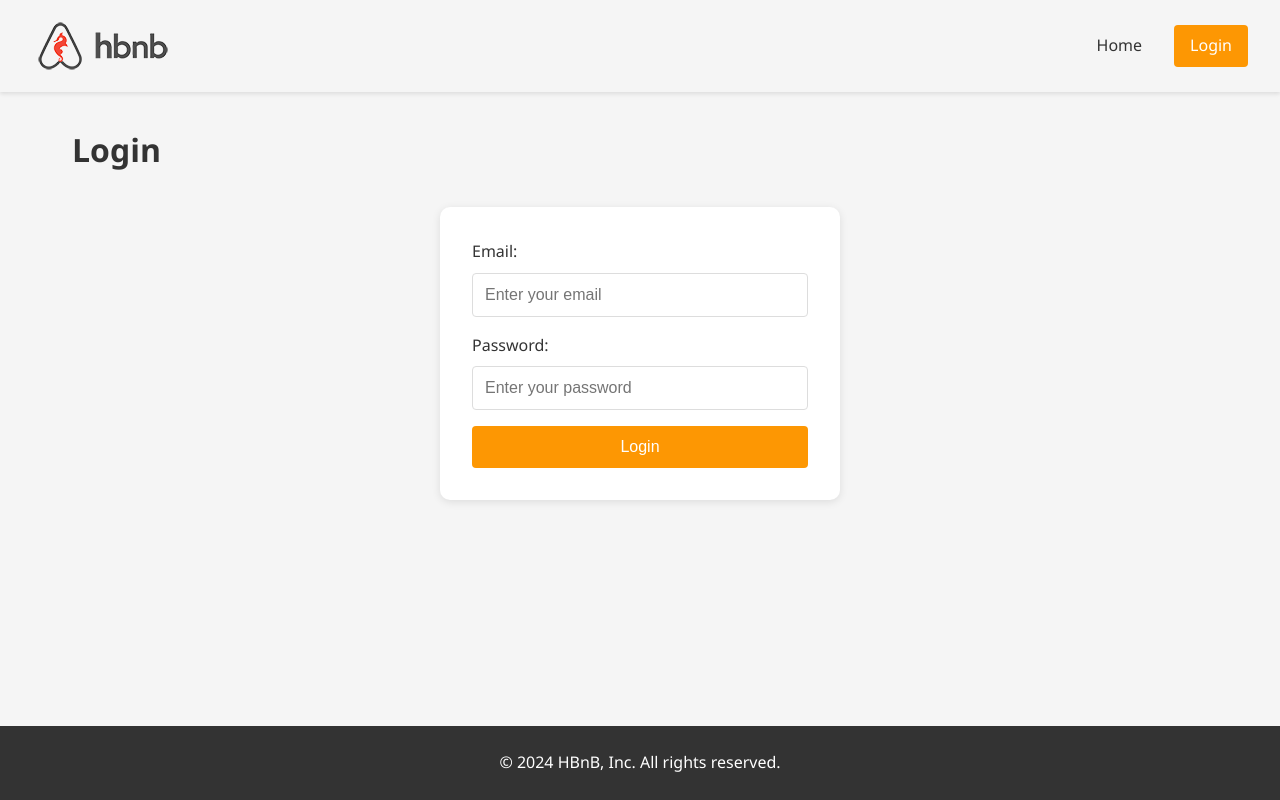
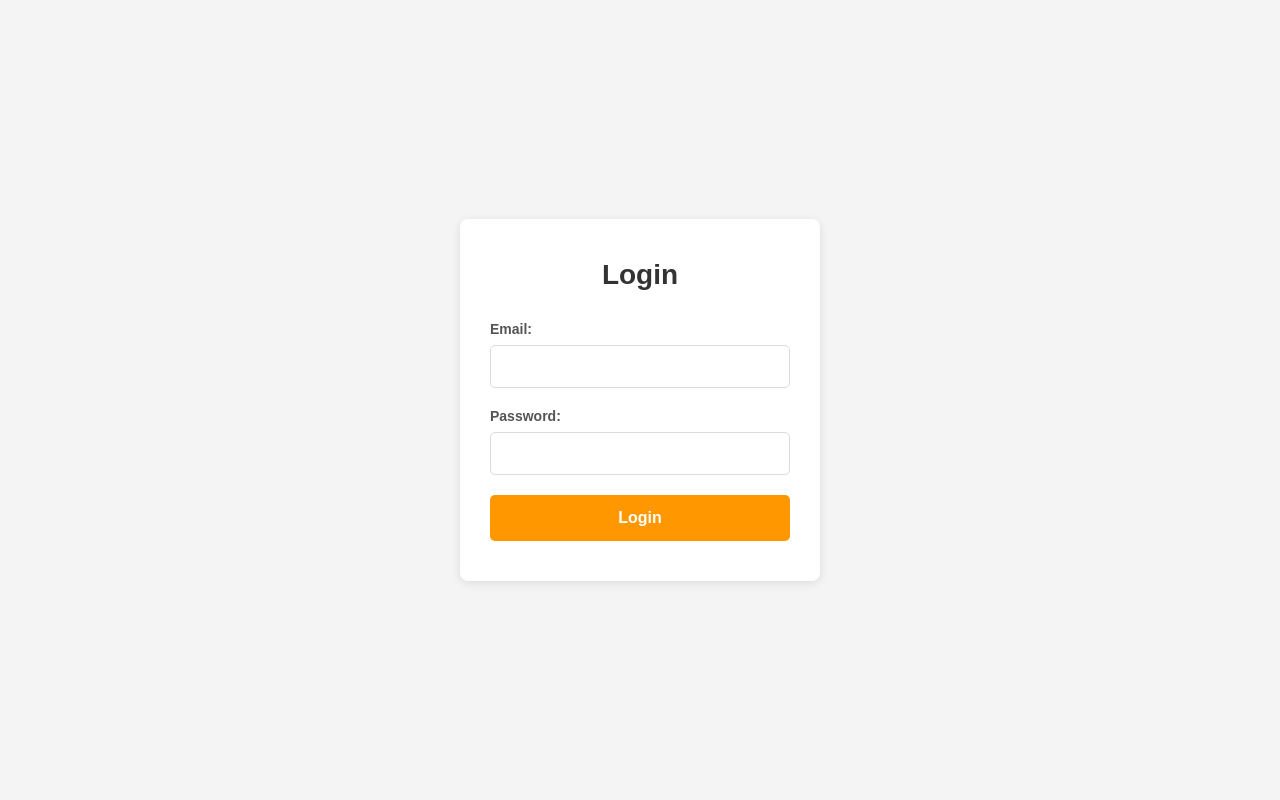
Before and after one commit to Gerdia0117/holbertonschool-hbnb, a plain HTML site: page part4/frontend/login.html in a window 1280 px wide. Drawn offline with Linux system fonts and the light colour scheme.

Commit message:
log.in to match the designated designe

```diff
--- a/part4/frontend/login.html
+++ b/part4/frontend/login.html
@@ -3,37 +3,101 @@
 <head>
     <meta charset="UTF-8">
     <meta name="viewport" content="width=device-width, initial-scale=1.0">
-    <title>HBnB - Login</title>
+    <title>Login</title>
     <link rel="icon" href="images/icon.png" type="image/png">
-    <link rel="stylesheet" href="styles.css">
+    <style>
+        * {
+            margin: 0;
+            padding: 0;
+            box-sizing: border-box;
+        }
+
+        body {
+            font-family: Arial, Helvetica, sans-serif;
+            background: #f4f4f4;
+            display: flex;
+            justify-content: center;
+            align-items: center;
+            min-height: 100vh;
+        }
+
+        main {
+            width: 100%;
+            max-width: 400px;
+            padding: 20px;
+        }
+
+        form {
+            background: white;
+            padding: 40px 30px;
+            border-radius: 8px;
+            box-shadow: 0 2px 10px rgba(0, 0, 0, 0.1);
+        }
+
+        h2 {
+            text-align: center;
+            margin-bottom: 30px;
+            font-size: 28px;
+            color: #333;
+        }
+
+        label {
+            display: block;
+            margin-bottom: 8px;
+            font-weight: 600;
+            color: #555;
+            font-size: 14px;
+        }
+
+        input {
+            width: 100%;
+            padding: 12px;
+            margin-bottom: 20px;
+            border: 1px solid #dcdcdc;
+            border-radius: 5px;
+            font-size: 15px;
+        }
+
+        input:focus {
+            outline: none;
+            border-color: #ff9800;
+        }
+
+        button {
+            width: 100%;
+            padding: 14px;
+            background: #ff9800;
+            color: white;
+            border: none;
+            border-radius: 5px;
+            font-size: 16px;
+            font-weight: 600;
+            cursor: pointer;
+        }
+
+        button:hover {
+            background: #e68a00;
+        }
+
+        button:disabled {
+            background: #ccc;
+            cursor: not-allowed;
+        }
+    </style>
 </head>
 <body>
-    <header>
-        <img src="images/logo.png" alt="HBnB Logo" class="logo">
-        <nav>
-            <a href="index.html">Home</a>
-            <a href="login.html" class="login-button">Login</a>
-        </nav>
-    </header>
-
     <main>
-        <h1>Login</h1>
-
         <form id="login-form">
+            <h2>Login</h2>
             <label for="email">Email:</label>
-            <input type="email" id="email" name="email" required placeholder="Enter your email">
+            <input type="email" id="email" name="email" required>
 
             <label for="password">Password:</label>
-            <input type="password" id="password" name="password" required placeholder="Enter your password">
+            <input type="password" id="password" name="password" required>
 
             <button type="submit">Login</button>
         </form>
     </main>
-
-    <footer>
-        <p>© 2024 HBnB, Inc. All rights reserved.</p>
-    </footer>
-
     <script src="scripts.js"></script>
 </body>
 </html>
```
